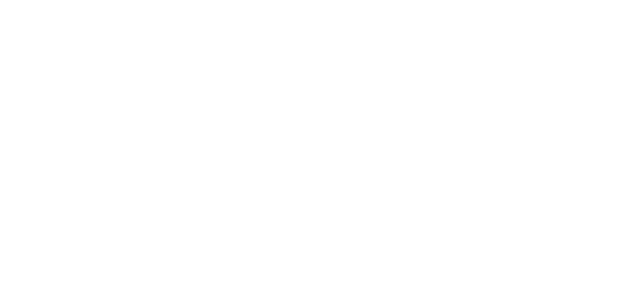
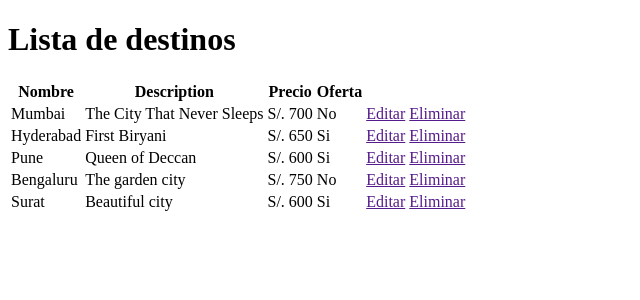
Before and after one commit to avillaq/Sistema-Viajes-Simple, a Django app: page /lista_destinos in a window 1280 px wide. Before the commit the part shown is empty. Shown: the top 300 px of the page, without its empty margins (0-640 px from the left). Run offline with Django 5.2, Linux system fonts and the light colour scheme; data comes from the database, SQL or seed files in the repository; both versions use the stored data as it was after the commit.

Commit message:
Se muestra la lista de destinos en una tabla html con las opciones de editar y eliminar el destino

```diff
--- a/templates/lista_destinos.html
+++ b/templates/lista_destinos.html
@@ -1,8 +1,38 @@
 {% extends 'base.html' %}
 
-{% block name %}
+{% block content %}
 
     <h1>Lista de destinos</h1>
 
+    <table>
+        <thead>
+            <tr>
+                <th>Nombre</th>
+                <th>Description</th>
+                <th>Precio</th>
+                <th>Oferta</th>
+                <th></th>
+            </tr>
+        </thead>
+        <tbody>
+            {% for dest in dests %}
+            <tr>
+                <td>{{ dest.nombreCiudad }}</td>
+                <td>{{ dest.descripcionCiudad }}</td>
+                <td>S/. {{ dest.precioTour }}</td>
+                {% if dest.ofertaTour %}
+                    <td>Si</td>
+                {% else %}
+                    <td>No</td>
+                {% endif %}
+                <td>
+                    <a href="">Editar</a>
+                    <a href="">Eliminar</a>
+                </td>
+            </tr>
+            {% endfor %}
+        </tbody>
+    </table>
+
 
 {% endblock %}
```
Also changed, not shown: db.sqlite3.
